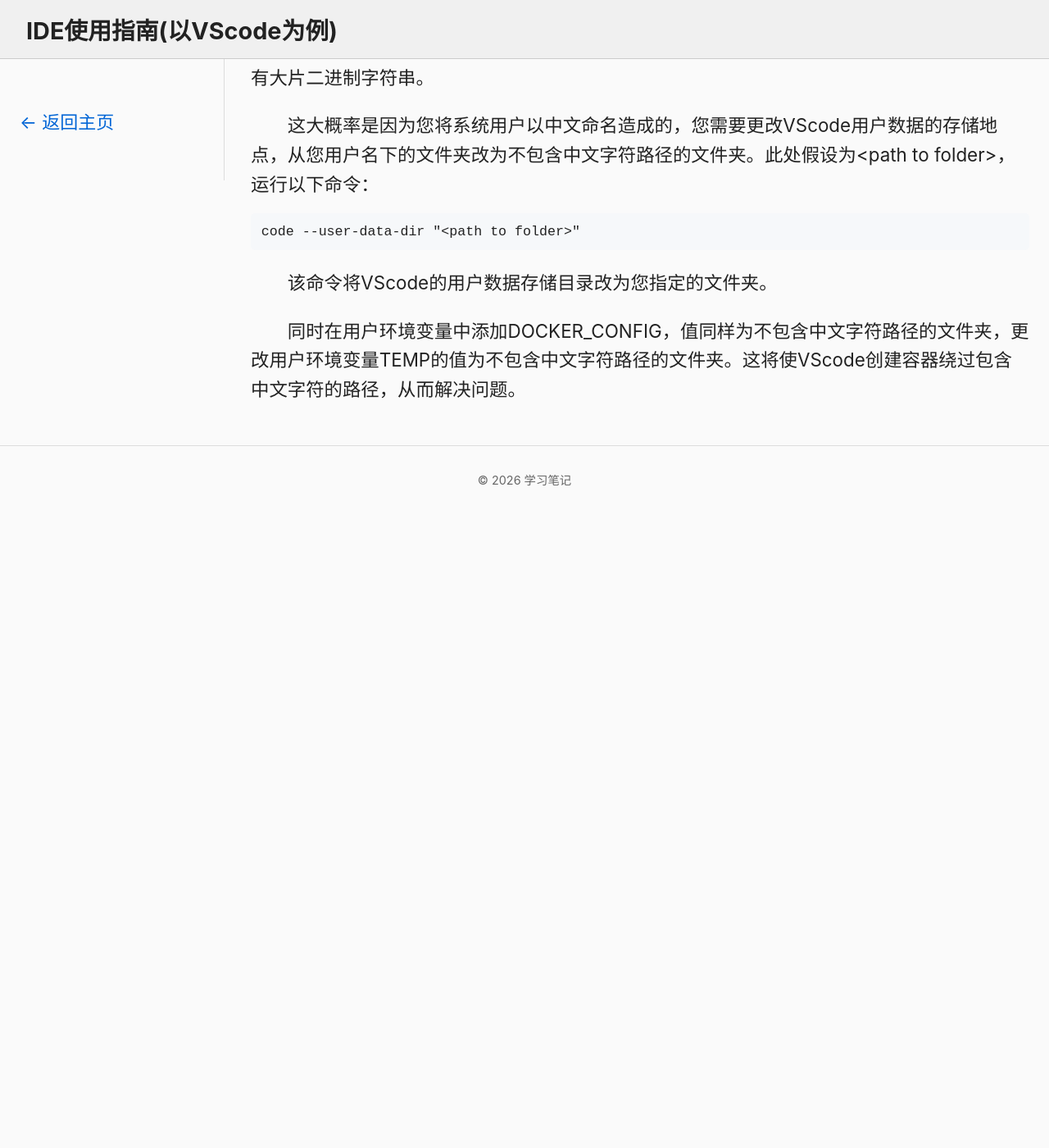
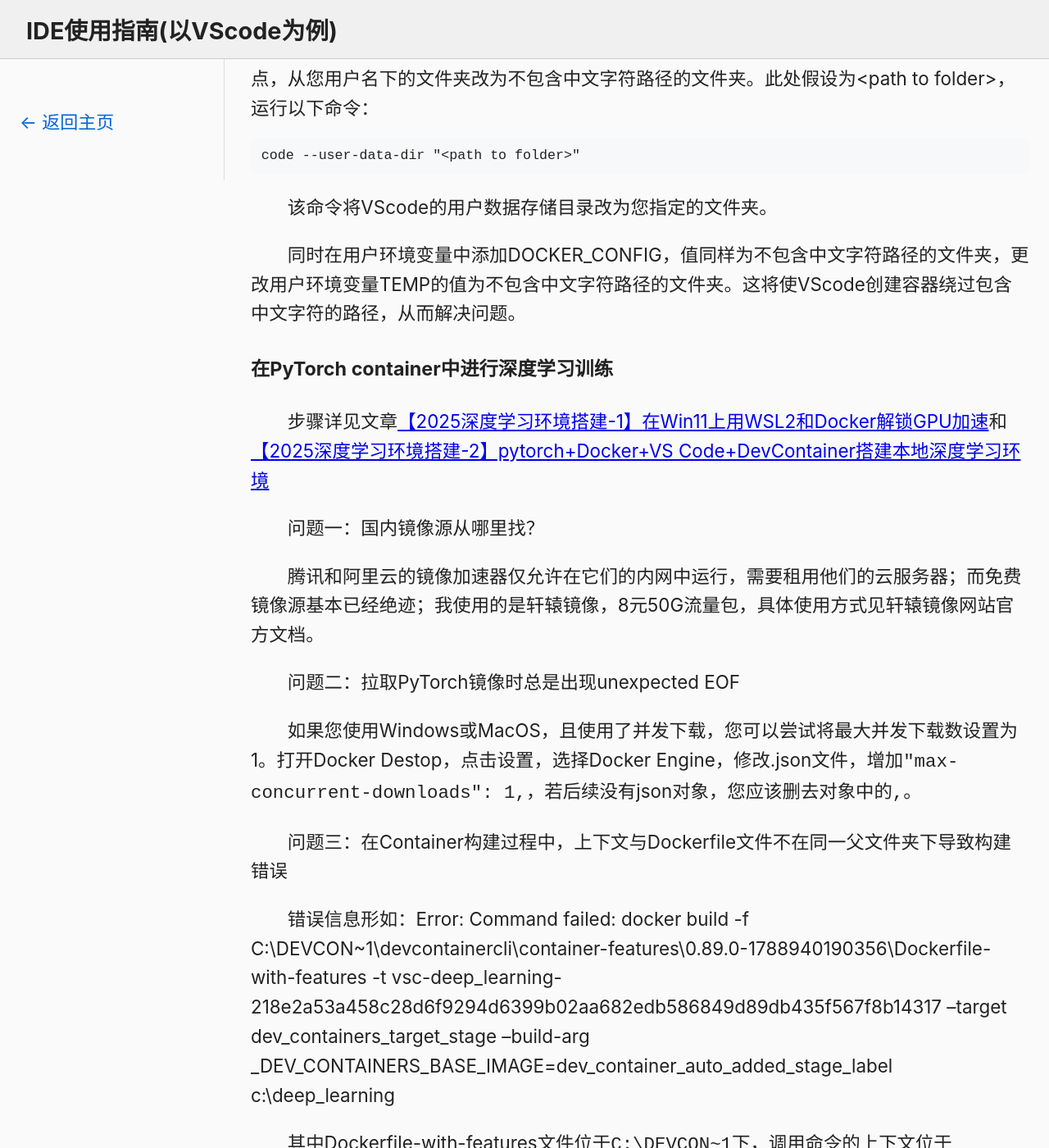
Before and after one commit to placeholder-208/Notes, a Jekyll site: the page built from _notes/my-notes/UsingVScode.md, in a window 1280 px wide and 1400 px high, scrolled down 30617 px. Shown: the whole window at 82% size. Built offline with Jekyll 4.4.1, drawn with Linux system fonts in a browser that asks for light colours; comment, search, counter and statistics services are not loaded; before the commit the page ends 31243 px from its top, so only the background shows below that; some of the changed text lies outside the part shown.

```diff
--- a/_notes/my-notes/UsingVScode.md
+++ b/_notes/my-notes/UsingVScode.md
@@ -569,3 +569,21 @@
 该命令将VScode的用户数据存储目录改为您指定的文件夹。
 
 同时在用户环境变量中添加DOCKER_CONFIG，值同样为不包含中文字符路径的文件夹，更改用户环境变量TEMP的值为不包含中文字符路径的文件夹。这将使VScode创建容器绕过包含中文字符的路径，从而解决问题。
+
+#### 在PyTorch container中进行深度学习训练
+
+步骤详见文章[【2025深度学习环境搭建-1】在Win11上用WSL2和Docker解锁GPU加速](https://blog.csdn.net/m0_63070489/article/details/145798161)和[【2025深度学习环境搭建-2】pytorch+Docker+VS Code+DevContainer搭建本地深度学习环境](https://blog.csdn.net/m0_63070489/article/details/145813739)
+
+问题一：国内镜像源从哪里找？
+
+  腾讯和阿里云的镜像加速器仅允许在它们的内网中运行，需要租用他们的云服务器；而免费镜像源基本已经绝迹；我使用的是轩辕镜像，8元50G流量包，具体使用方式见轩辕镜像网站官方文档。
+
+问题二：拉取PyTorch镜像时总是出现unexpected EOF
+
+  如果您使用Windows或MacOS，且使用了并发下载，您可以尝试将最大并发下载数设置为1。打开Docker Destop，点击设置，选择Docker Engine，修改.json文件，增加`"max-concurrent-downloads": 1,`，若后续没有json对象，您应该删去对象中的`,`。
+
+问题三：在Container构建过程中，上下文与Dockerfile文件不在同一父文件夹下导致构建错误
+
+  错误信息形如：Error: Command failed: docker build -f C:\DEVCON~1\devcontainercli\container-features\0.89.0-1788940190356\Dockerfile-with-features -t vsc-deep_learning-218e2a53a458c28d6f9294d6399b02aa682edb586849d89db435f567f8b14317 --target dev_containers_target_stage --build-arg _DEV_CONTAINERS_BASE_IMAGE=dev_container_auto_added_stage_label c:\deep_learning
+
+  其中Dockerfile-with-features文件位于`C:\DEVCON~1`下，调用命令的上下文位于`C:\deep_learning`下。若出现该问题，建议您将本地项目在WSL中创建副本，再通过VScode的WSL插件，打开WSL中的项目副本后，再执行容器构建。创建WSL中的副本参考如下命令：`mkdir -p ~/projects`，路径中的`~`指代`home\user`文件夹，在用户文件夹下创建`projects`文件夹；使用命令`cp -r /mnt/c/deep_learning ~/projects/`将项目文件夹复制到`projects`文件夹下，一般`/mnt/c/..`是C盘在WSL中的挂载位置，若您对挂载位置进行了更改，请一并修改指令参数，在WSL终端中使用指令`code ~/projects/deep_learning`可以快捷使用VScode打开WSL中的项目副本。
--- a/assets/css/custom.css
+++ b/assets/css/custom.css
@@ -210,6 +210,12 @@
 }
 #note-content .chapter > *:first-child {
   margin-top: 0;
+}
+.content img {
+  max-width: 100%;
+  height: auto;
+  display: block;
+  margin: 1rem auto; /* 可选：居中显示，上下留白 */
 }
 
 /* ===== 内容区标题与正文字号 ===== */
```
